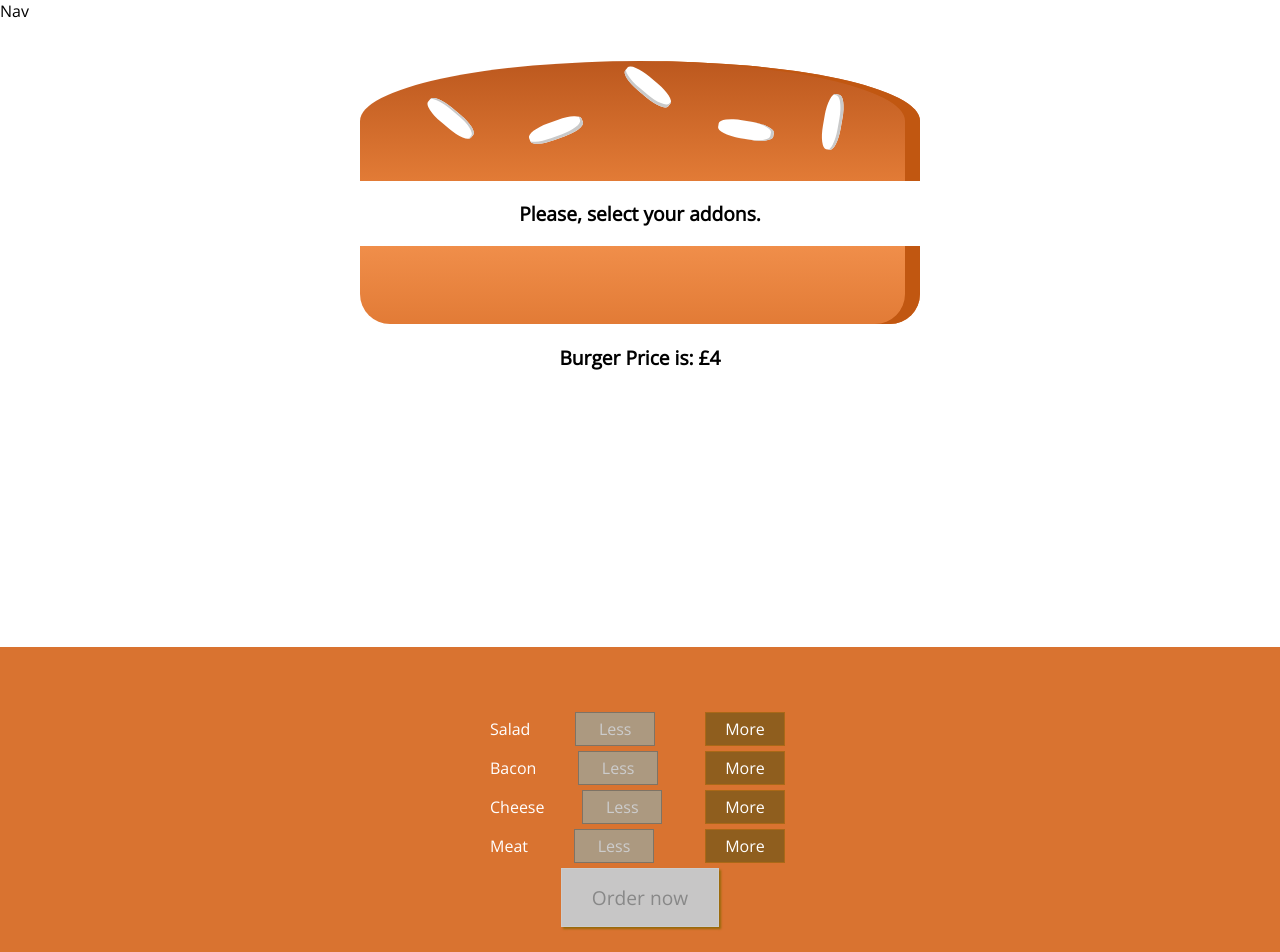
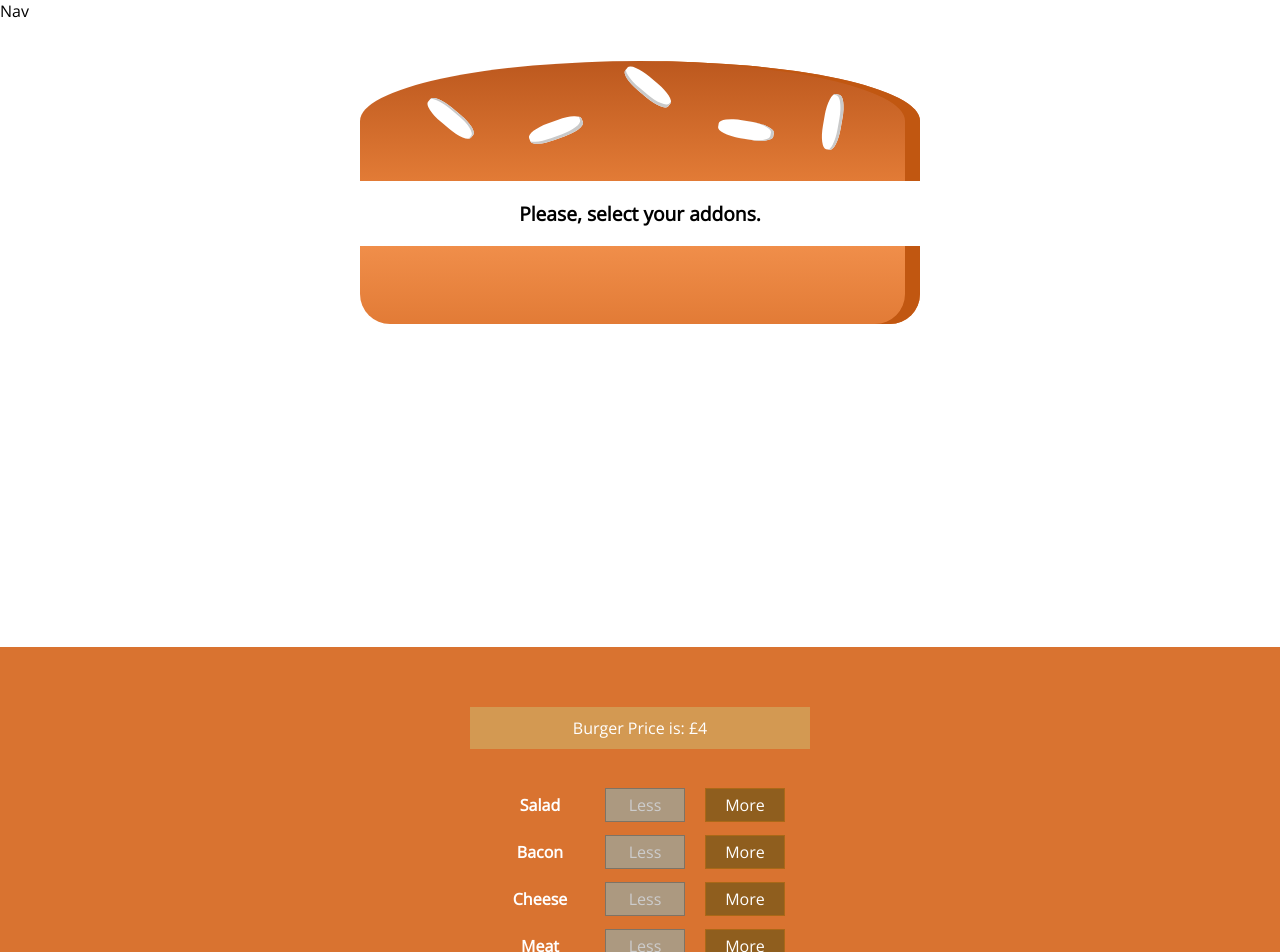
Before and after one commit to IvoLondon/burger-builder, a React app: page / in a window 1280 px wide. Shown: the top 952 px of the page. Built offline with nearby package versions, Linux system fonts and the light colour scheme.

Commit message:
Button component & some styling fixes

```diff
--- a/src/components/Burger/BuildControls/BuildControl/BuildControl.css
+++ b/src/components/Burger/BuildControls/BuildControl/BuildControl.css
@@ -34,6 +34,7 @@
     padding: 10px;
     font-weight: bold;
     width: 80px;
+    display:block;
 }
 
 .BuildControl .Less {
--- a/src/components/Burger/BuildControls/BuildControl/BuildControl.js
+++ b/src/components/Burger/BuildControls/BuildControl/BuildControl.js
@@ -3,7 +3,7 @@ import classes from './BuildControl.css'
 
 const buildControl = (props) => (
 	<div className={classes.BuildControl}>
-		<label>{props.label}</label>
+		<label className={classes.Label}>{props.label}</label>
 		{props.disableButton}
 		<button onClick={props.removeIngredient} className={classes.Less} disabled={props.disableButton}>Less</button>
 		<button onClick={props.addIngredient} className={classes.More}>More</button>
--- a/src/components/Burger/BuildControls/BuildControls.css
+++ b/src/components/Burger/BuildControls/BuildControls.css
@@ -4,6 +4,17 @@
 	text-align:center;
 	color:#fff;
 	padding:60px 0;
+}
+.BurgerPrice {
+    padding:10px 20px;
+    background-color: #D39952;
+    text-align: center;
+    margin-bottom:30px;
+    display: inline-block;
+    min-width:300px;
+}
+.BurgerPrice p {
+    margin:0;
 }
 .OrderButton {
     background-color: #DAD735;
@@ -13,8 +24,9 @@
     color: #966909;
     font-family: inherit;
     font-size: 1.2em;
-    padding: 15px 30px;
+    padding: 10px 30px;
     box-shadow: 2px 2px 2px #966909;
+    margin-top:50px;
 }
 
 .OrderButton:hover, .OrderButton:active {
--- a/src/components/Burger/BuildControls/BuildControls.js
+++ b/src/components/Burger/BuildControls/BuildControls.js
@@ -13,6 +13,9 @@ const buildControls = (props) => {
 
 	return (
 		<div className={classes.BuildControls}>
+			<div className={classes.BurgerPrice}>
+				<p>Burger Price is: £{props.price}</p>
+			</div>
 			{ controls.map((el) => (
 				<BuildControl
 					key={el.label}
--- a/src/components/Burger/Burger.css
+++ b/src/components/Burger/Burger.css
@@ -1,7 +1,7 @@
 .Burger {
 	width:100%;
 	height:250px;
-	overflow: hidden;
+	overflow: scroll;
 	margin:auto;
 	text-align: center;
 	font-weight:bold;
--- a/src/components/Burger/Burger.js
+++ b/src/components/Burger/Burger.js
@@ -22,7 +22,6 @@ const burger = (props) => {
 			<BurgerIngredients type="bread-top" />
 				{transformedIngredients}
 			<BurgerIngredients type="bread-bottom" />
-			<p>Burger Price is: £{props.price}</p>
 		</div>
 	);
 }
--- a/src/components/Burger/OrderSummary/OrderSummary.js
+++ b/src/components/Burger/OrderSummary/OrderSummary.js
@@ -1,5 +1,6 @@
 import React from 'react';
 import Aux from '../../../hoc/Aux';
+import Button from '../../UI/Button/Button';
 
 const orderSummary = (props) => {
 	const orderSummary = Object.keys(props.ingredients).map(igKey => {
@@ -17,6 +18,8 @@ const orderSummary = (props) => {
 				{orderSummary}
 			</ul>
 			<p>Continue to checkout?</p>
+			<Button btnType="Danger" clicked={props.cancelOrder}>CANCEL</Button>
+			<Button btnType="Success" clicked={props.continueOrder}>CONTINUE</Button>
 		</Aux>
 	);
 };
--- a/src/components/UI/Backdrop/Backdrop.js
+++ b/src/components/UI/Backdrop/Backdrop.js
@@ -4,7 +4,7 @@ import classes from './Backdrop.css'
 const backdrop = (props) => {
 
 	return (
-		<div className={classes.Backdrop} style={ {display : props.show ? 'block' : 'none', }}>
+		<div className={classes.Backdrop} style={ {display : props.show ? 'block' : 'none', }} onClick={props.cancel}>
 			{props.children}
 		</div>
 	)
--- /dev/null
+++ b/src/components/UI/Button/Button.css
@@ -0,0 +1,24 @@
+.Button {
+    background-color: transparent;
+    border: none;
+    color: white;
+    outline: none;
+    cursor: pointer;
+    font: inherit;
+    padding: 10px;
+    margin: 10px;
+    font-weight: bold;
+}
+
+.Button:first-of-type {
+    margin-left: 0;
+    padding-left: 0;
+}
+
+.Success {
+    color: #5C9210;
+}
+
+.Danger {
+    color: #944317;
+}
--- /dev/null
+++ b/src/components/UI/Button/Button.js
@@ -0,0 +1,12 @@
+import React from 'react'
+import classes from './Button.css'
+
+const button = (props) => {
+	return (
+		<button onClick={props.clicked} className={[classes.Button, classes[props.btnType]].join(' ')}>
+			{props.children}
+		</button>
+	)
+}
+
+export default button
--- a/src/components/UI/Modal/Modal.js
+++ b/src/components/UI/Modal/Modal.js
@@ -6,7 +6,7 @@ import Aux from '../../../hoc/Aux'
 const modal = (props) => (
 
 	<Aux>
-		<Backdrop show={props.show} />
+		<Backdrop show={props.show} cancel={props.cancel} />
 		<div className={classes.Modal}
 			style={{
 				transform: props.show ? 'translateY(0)' : 'translateY(-100vh)',
--- a/src/containers/BurgerBuilder/BurgerBuilder.js
+++ b/src/containers/BurgerBuilder/BurgerBuilder.js
@@ -73,10 +73,17 @@ class BurgerBuilder extends Component {
 		})
 	}
 	readyToOrderHandler = () => {
-		console.log('click');
 		this.setState({
 			purchasing : true,
 		})
+	}
+	cancelReadyToOrderHandler = () => {
+		this.setState({
+			purchasing : false,
+		})
+	}
+	continueOrderHandler = () => {
+		alert('Continue');
 	}
 	render() {
 		const disableButton = {
@@ -87,11 +94,12 @@ class BurgerBuilder extends Component {
 		}
 		return (
 			<div>
-				<Burger price={this.state.burgerTotal} ingredients={this.state.ingredients} />
-				<Modal show={this.state.purchasing}>
-					<OrderSummary ingredients={this.state.ingredients} />
+				<Burger ingredients={this.state.ingredients} />
+				<Modal show={this.state.purchasing} cancel={this.cancelReadyToOrderHandler}>
+					<OrderSummary ingredients={this.state.ingredients} cancelOrder={this.cancelReadyToOrderHandler} continueOrder={this.continueOrderHandler} />
 				</Modal>
 				<BuildControls
+					price={this.state.burgerTotal}
 					addIngredient={this.addIngredientsHandler}
 					removeIngredient={this.removeIngredientsHandler}
 					disableButton={disableButton}
```
